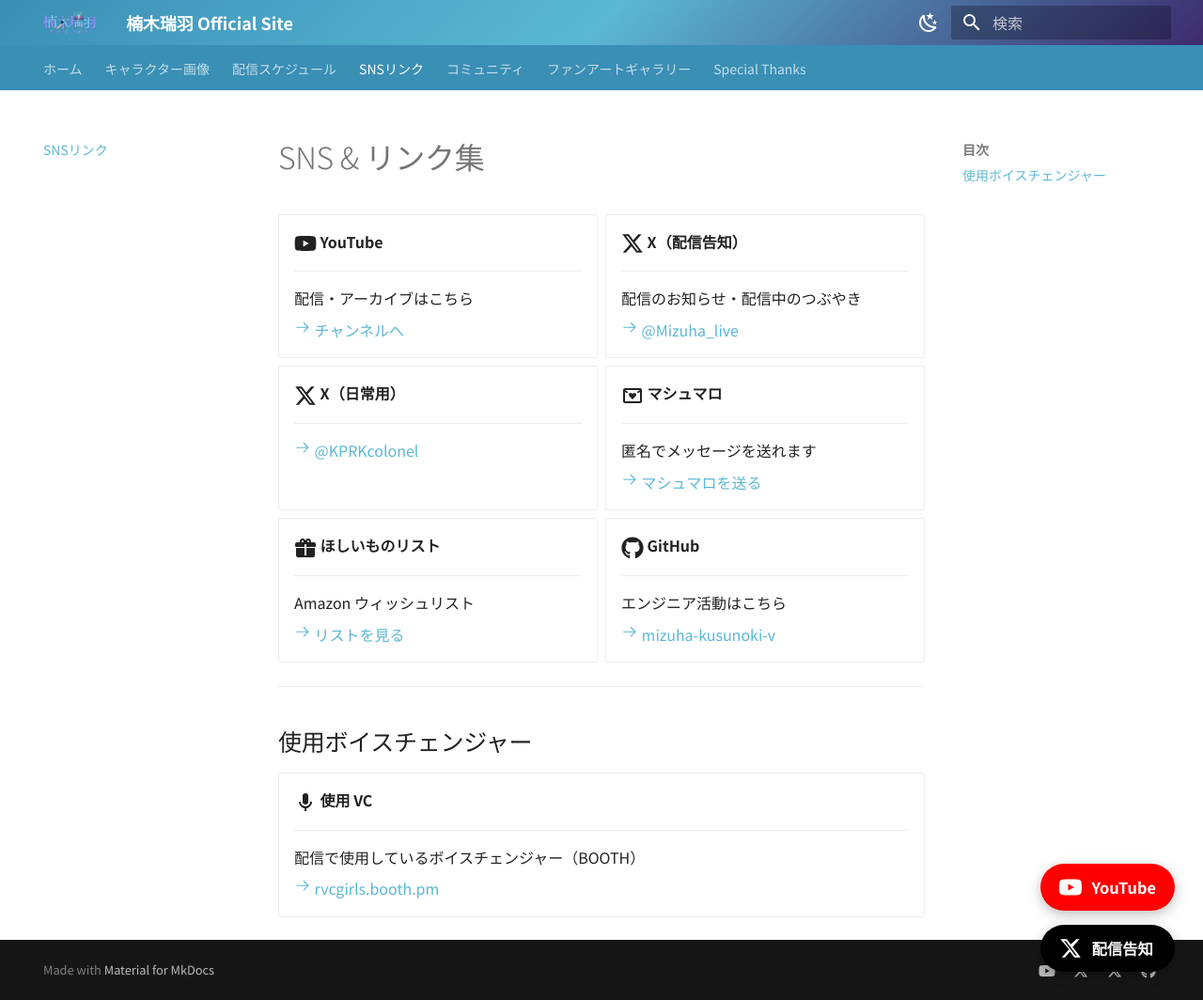
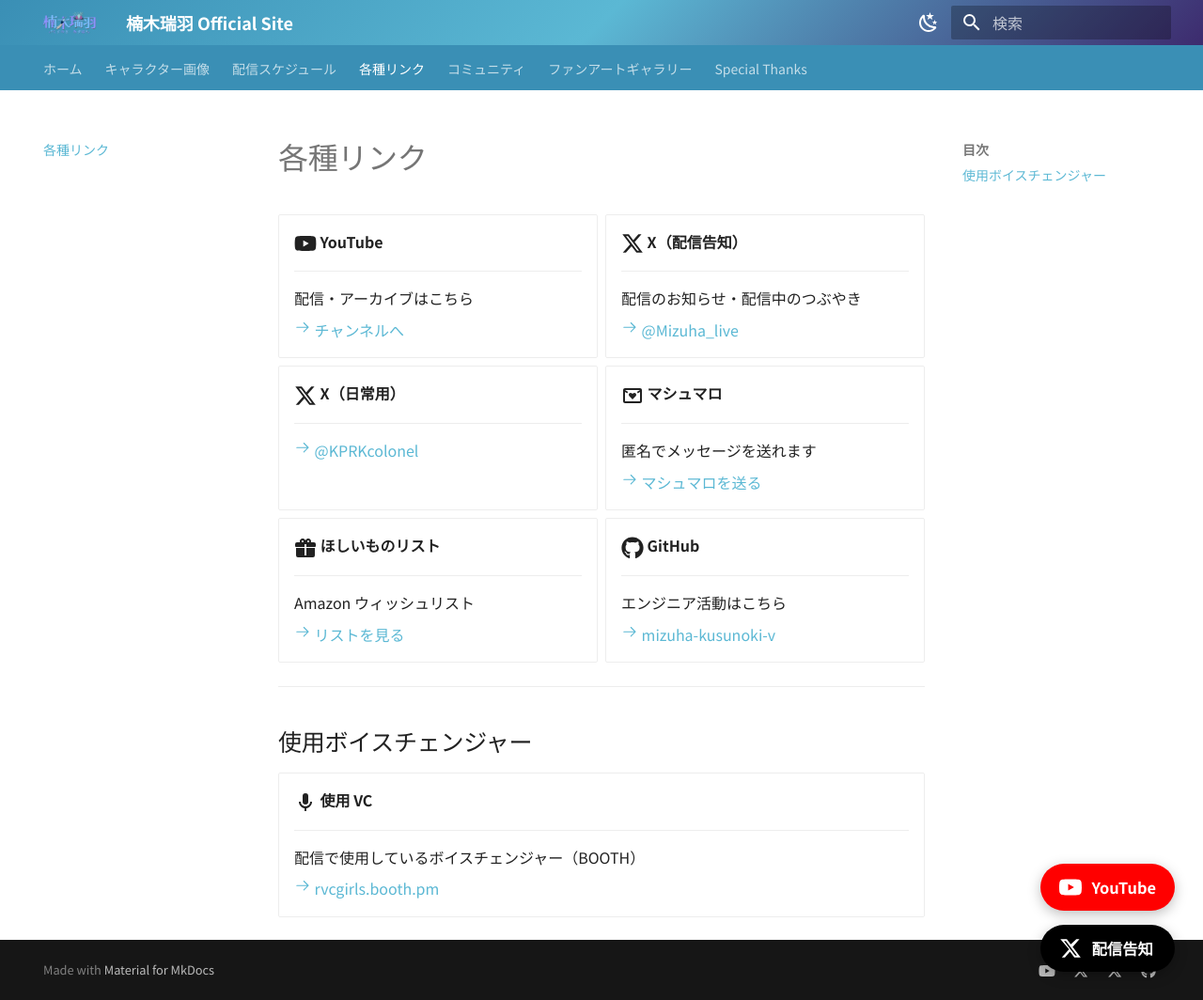
Before and after one commit to mizuha-kusunoki-v/mizuha-site, an MkDocs documentation site: the page built from docs/links.md, in a window 1280 px wide and 1064 px high. Shown: the whole window at 94% size. Built offline with MkDocs 1.6.1 and Material for MkDocs 9.7.7, drawn with Linux system fonts in a browser that asks for light colours.

Commit message:
refactor: リンクページの表示名を「SNSリンク」→「各種リンク」に変更
ナビゲーション・ページタイトルともに更新。
SNS以外のリンク（GitHub, マシュマロ等）も含むページであることを
より正確に伝える表記に統一。

Co-Authored-By: Claude Sonnet 4.6 <noreply@anthropic.com>

```diff
--- a/docs/links.md
+++ b/docs/links.md
@@ -1,4 +1,4 @@
-# SNS & リンク集
+# 各種リンク
 
 <div class="grid cards" markdown>
 
--- a/mkdocs.yml
+++ b/mkdocs.yml
@@ -35,7 +35,7 @@ nav:
   - ホーム: index.md
   - キャラクター画像: chara.md
   - 配信スケジュール: schedule.md
-  - SNSリンク: links.md
+  - 各種リンク: links.md
   - コミュニティ: fanart.md
   - ファンアートギャラリー: fanart_gallery.md
   - Special Thanks: special_thanks.md
```
